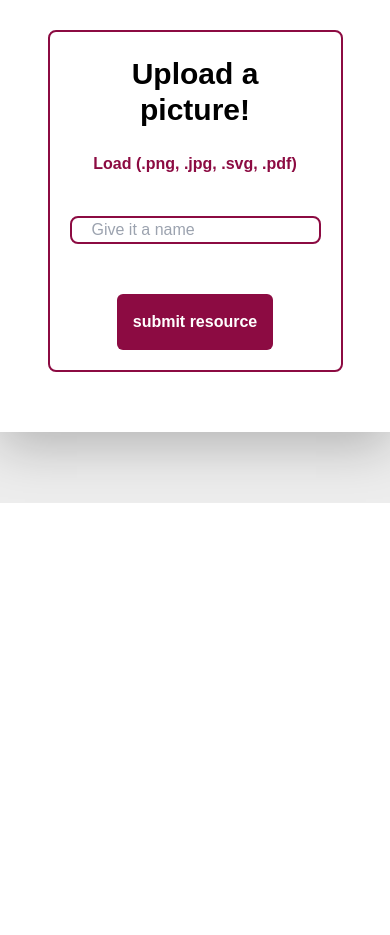
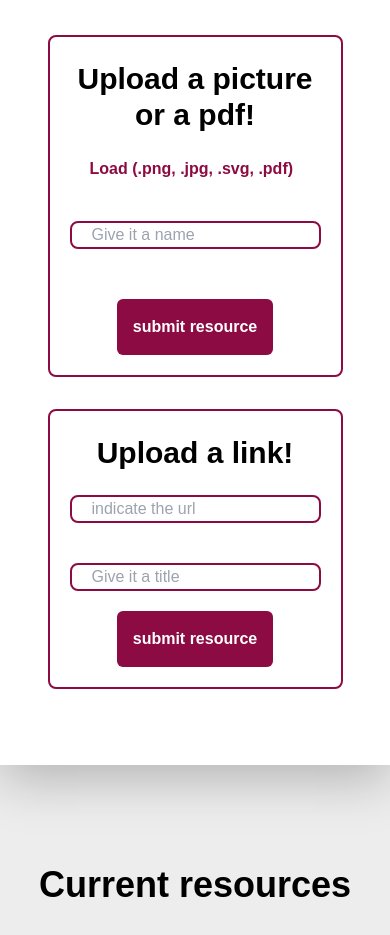
Before and after one commit to NMSU-ICCC/iccc-web, a React (Create React App) app: page /Admin in a window 390 px wide. Shown: the part 1340-2275 px from the top of the page. Before the commit the page ends 1843 px from the top, so only its background shows below. Built offline with nearby package versions, Linux system fonts and the light colour scheme; no server answers.

Commit message:
fixed firebase for pictures

```diff
--- a/src/Components/Admin/Admin.js
+++ b/src/Components/Admin/Admin.js
@@ -1,12 +1,14 @@
 import React, {} from 'react';
 import UploadFile from './UploadFile';
 import AdminIntro from './AdminIntro';
+import AdminResources from './AdminResources';
 
 export default function Admin(){
     return(
         <div class="flex items-center justify-center flex-col bg-purple">
             <AdminIntro/>
             <UploadFile/>
+            <AdminResources/>
         </div>
     )
 
--- /dev/null
+++ b/src/Components/Admin/AdminResource.js
@@ -0,0 +1,17 @@
+export default function AdminResource(props){
+    return(
+        <div class="flex flex-row items-center justify-between bg-white shadow-xl rounded-lg my-4 p-2 w-full px-6">
+            {/* <iframe src={props.title}/> */}
+            <p class="text-md font-bold">
+                {props.title}
+            </p>
+            <p class="text-md font-bold overflow-hidden flex-nowrap">
+                {props.url}
+            </p>
+            <button class="text-red-500 font-extrabold">
+                x
+            </button>
+
+        </div>
+    )
+}
--- /dev/null
+++ b/src/Components/Admin/AdminResources.js
@@ -0,0 +1,23 @@
+import AdminResource from "./AdminResource";
+import { useEffect, useState } from "react";
+import {getAllResources} from "../../firebase";
+
+export default function AdminResources(){
+    const [resourcesList, setResourcesList] = useState([]);
+    useEffect(()=>{
+        getAllResources()
+        .then(ans =>{
+            setResourcesList(ans);
+        })
+    }, [])
+    const resources = []
+    for (let index = 0; index < resourcesList.length; index++) {
+        resources.push( <AdminResource title={resourcesList[index]["name"]} type={resourcesList[index]["type"]} url={resourcesList[index]["url"]}/>  )
+    }
+    return(
+        <div class="flex flex-col items-center justify-center w-5/6 h-fit my-10">
+            <h1 class="width-full text-4xl font-bold">Current resources</h1>
+            {resources}
+        </div>
+    )
+}
--- a/src/Components/Admin/UploadFile.js
+++ b/src/Components/Admin/UploadFile.js
@@ -1,10 +1,11 @@
 import React, {useState} from 'react';
 import UploadImage from './UploadImage';
+import UploadLink from './UploadLink';
 
 export default function UploadFile(){
     return(
-        <div class="w-screen h-screen flex items-center justify-center body-font font-raleway">
-            <div class="w-fit bg-white p-10 m-10 flex h-fit flex-col rounded-lg shadow-2xl justify-center items-center  md:flex-row ">
+        <div class="w-full h-fit flex items-center justify-center body-font font-raleway my-5">
+            <div class="w-fit bg-white p-10 m-10 flex h-fit flex-col rounded-lg shadow-2xl justify-center items-center  ">
                 <img class="h-36" src="./undraw_server_push_re_303w.svg" alt="Git-cheat-code"/>
 
                 <div class="p-5 h-full">
@@ -14,6 +15,7 @@ export default function UploadFile(){
                     <div class="pt-10 flex flex-col justify-center items-center">
 
                         <UploadImage/>
+                        <UploadLink/>
 
                     </div>
                 </div>
--- a/src/Components/Admin/UploadImage.js
+++ b/src/Components/Admin/UploadImage.js
@@ -7,6 +7,12 @@ export default function UploadImage(props){
 
     const [file, setFile] = useState(null)
     const [title, setTitle] = useState("")
+    let notLoaded = <label htmlFor="filePicker" class=" w-fit h-fit p-5 rounded-md font-extrabold text-iccc-red whitespace-no-wrap hover:underline hover:cursor-pointer">
+                    Load (.png, .jpg, .svg, .pdf)
+                </label>
+    let loaded = <label htmlFor="filePicker" key="uploaded" class=" w-fit h-fit p-5 rounded-md font-extrabold text-iccc-red whitespace-no-wrap hover:underline hover:cursor-pointer">
+                    LOADED!
+                </label>
 
     function uploadFileToDataBase(){
         if(file == null){
@@ -15,19 +21,22 @@ export default function UploadImage(props){
         if(title.localeCompare("") == 0){
             return
         }
-        uploadFile(title, file, "file")
+        uploadFile(title, file, "file");
     }
     return(
-        <div class="flex flex-col items-center justify-center border-2 border-iccc-red rounded-lg w-full h-full p-5">
+        <div class="flex flex-col items-center justify-center border-2 border-iccc-red rounded-lg w-full h-full p-5 my-4">
             <p class="text-3xl font-bold m-1 ">
-                Upload a picture!
+                Upload a picture or a pdf!
             </p>
+
+
+
             {/* This label replaces the button styles */}
-            <label htmlFor="filePicker" class=" w-fit h-fit p-5 rounded-md font-extrabold text-iccc-red whitespace-no-wrap hover:underline hover:cursor-pointer">
-            Load (.png, .jpg, .svg, .pdf)
-            </label>
 
-            <input type="text"  class="border-iccc-red border-2 text-iccc-red rounded-lg px-5 my-5" value={title} placeholder="Give it a name"
+            <div class="flex flex-col w-full h-auto justify-around md:flex-row">
+                {file == null ? notLoaded: loaded}
+
+                <input type="text"  key="no-loaded"  class="border-iccc-red border-2 text-iccc-red rounded-lg px-5 my-5" value={title} placeholder="Give it a name"
                     onChange={e=> {
                         setTitle(e.target.value)
                     }}>
@@ -39,7 +48,7 @@ export default function UploadImage(props){
                         style={{visibility:"hidden"}} type="file" name="filename" accept="image/png, image/jpeg .pdf image/svg"
                         onChange={e => {setFile(e.target.files[0])}}
                         />
-
+            </div>
             <ButtonSolid clickHandler = {uploadFileToDataBase} title="submit resource"/>
         </div>
     )
--- /dev/null
+++ b/src/Components/Admin/UploadLink.js
@@ -0,0 +1,42 @@
+import React, {useState} from 'react';
+import {uploadFile} from "../../firebase";
+import ButtonSolid from '../ButtonSolid';
+
+
+export default function UploadLink(props){
+
+    const [url, setUrl] = useState(null)
+    const [title, setTitle] = useState("")
+
+    function uploadFileToDataBase(){
+        // if(file == null){
+        //     return
+        // }
+        // if(url.localeCompare("") == 0){
+        //     return
+        // }
+        // uploadFile(title, file, "file");
+        // window.location.reload();
+    }
+    return(
+        <div class="flex flex-col items-center justify-center border-2 border-iccc-red rounded-lg w-full h-full p-5 my-4">
+            <p class="text-3xl font-bold m-1 ">
+                Upload a link!
+            </p>
+            <div class="flex flex-col w-full h-auto justify-around md:flex-row ">
+                <input type="text"  key="no-loaded"  class="border-iccc-red border-2 text-iccc-red rounded-lg px-5 my-5" value={url} placeholder="indicate the url"
+                    onChange={e=> {
+                        setUrl(e.target.value)
+                    }}>
+                </input>
+                <input type="text"  key="no-loaded"  class="border-iccc-red border-2 text-iccc-red rounded-lg px-5 my-5" value={title} placeholder="Give it a title"
+                    onChange={e=> {
+                        setTitle(e.target.value)
+                    }}>
+                </input>
+            </div>
+
+            <ButtonSolid clickHandler = {uploadFileToDataBase} title="submit resource"/>
+        </div>
+    )
+}
--- a/src/Components/MyFiles/MyFiles.js
+++ b/src/Components/MyFiles/MyFiles.js
@@ -1,9 +1,11 @@
 import React, {} from 'react';
-
 export default function MyFiles(){
     return(
-        <div class="w-screen h-auto min-h-screen flex p-10 items-center justify-around">
-            These are your files
+        <div  class="flex flex-col items-center justify-around mt-20">
+            <div class="w-11/12 h-screen p-0 m-0">
+                <iframe class="w-full h-5/6 p-0 m-0" src="./sheets.pdf#view=FitW"></iframe>
+            </div>
+
         </div>
     )
 
--- a/src/Components/Resources/Resources.js
+++ b/src/Components/Resources/Resources.js
@@ -6,16 +6,17 @@ import {Separator} from './Separator';
 
 export default function Resources(){
   return (
-    <div >
+    <div  class="flex flex-col items-center justify-around mt-20">
         <Separator title="links" description="The following links are quick access to the club's resources. The external websites are all safe"/>
           <Repository/>
           <Slack/>
 
         <Separator title="Cheat codes" description="Because many of our projects require the use of the console, we provide some useful cheat codes that are
         fit the basic needs for our club. If the functionality you are trying to achieve cannot be obtained from here, you can always contact an officer or project manager and request some help. We are here to help you!"/>
-        <div>
-          <img src="./git-cheat-code.png" alt="Git-cheat-code"/>
-        </div>
+
+        {/* <div class="w-11/12 h-screen p-0 m-0">
+            <iframe class="w-full h-5/6 p-0 m-0" src="./sheets.pdf#view=FitW"></iframe>
+        </div>  */}
 
         <Separator title="Bylaws" description="
           If you have any doubt about our processes or work, you can always consult our constitution to make you have the correct information.
@@ -23,7 +24,7 @@ export default function Resources(){
           We encorage you to read it throughly and have it always present when working in the club.
         "/>
         <div class="w-11/12 h-screen p-0 m-0">
-            <iframe class="w-full h-full p-0 m-0" src="./Constitution.pdf#view=FitW"></iframe>
+            <iframe class="w-full h-5/6 p-0 m-0" src="./Constitution.pdf#view=FitW"></iframe>
         </div>
     </div>
   );
```
Also changed, not shown: src/firebase.js (+39 -13 lines), 1 other file (tests, documents, lock files or other folders). Lines whose indentation alone changed are shown as unchanged.
